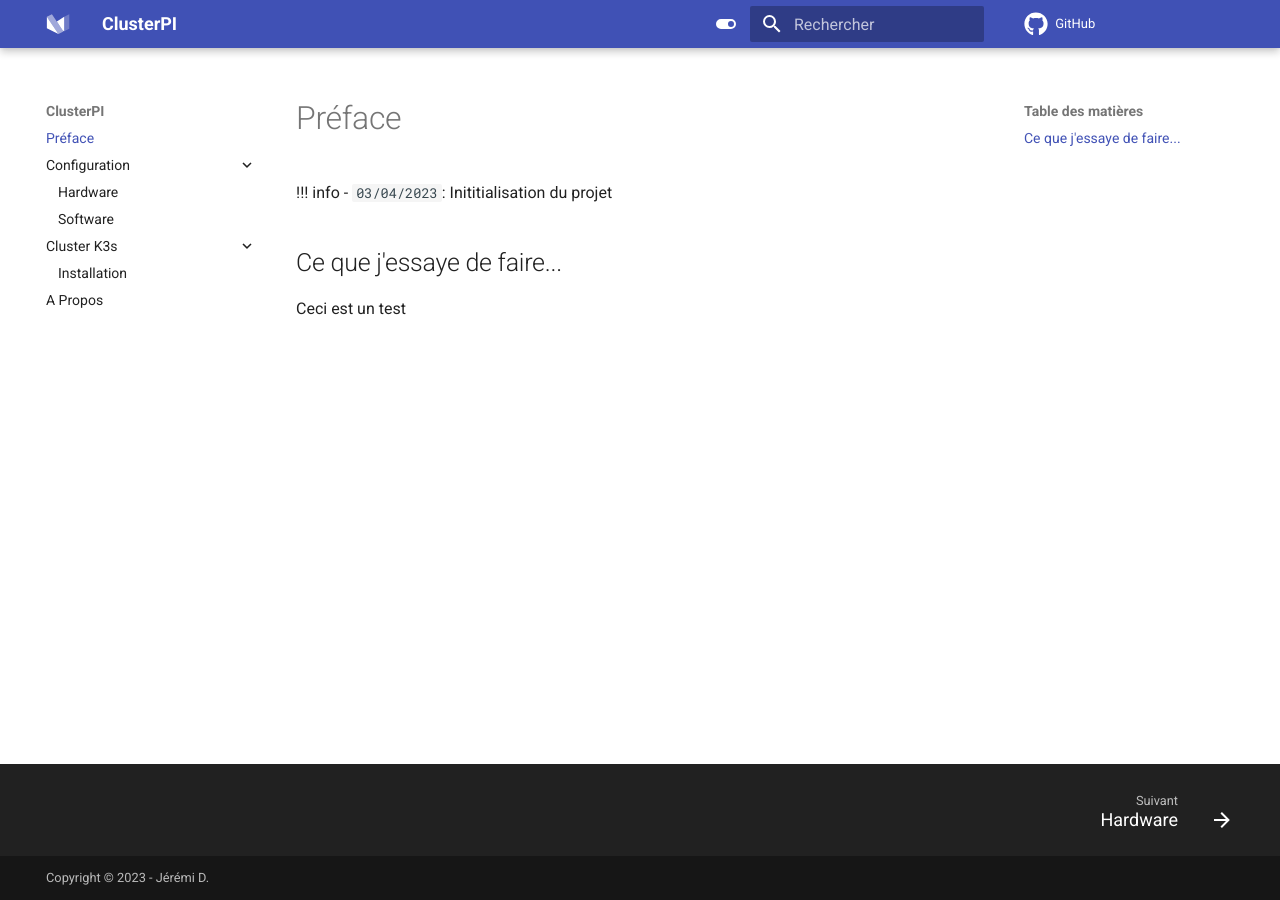
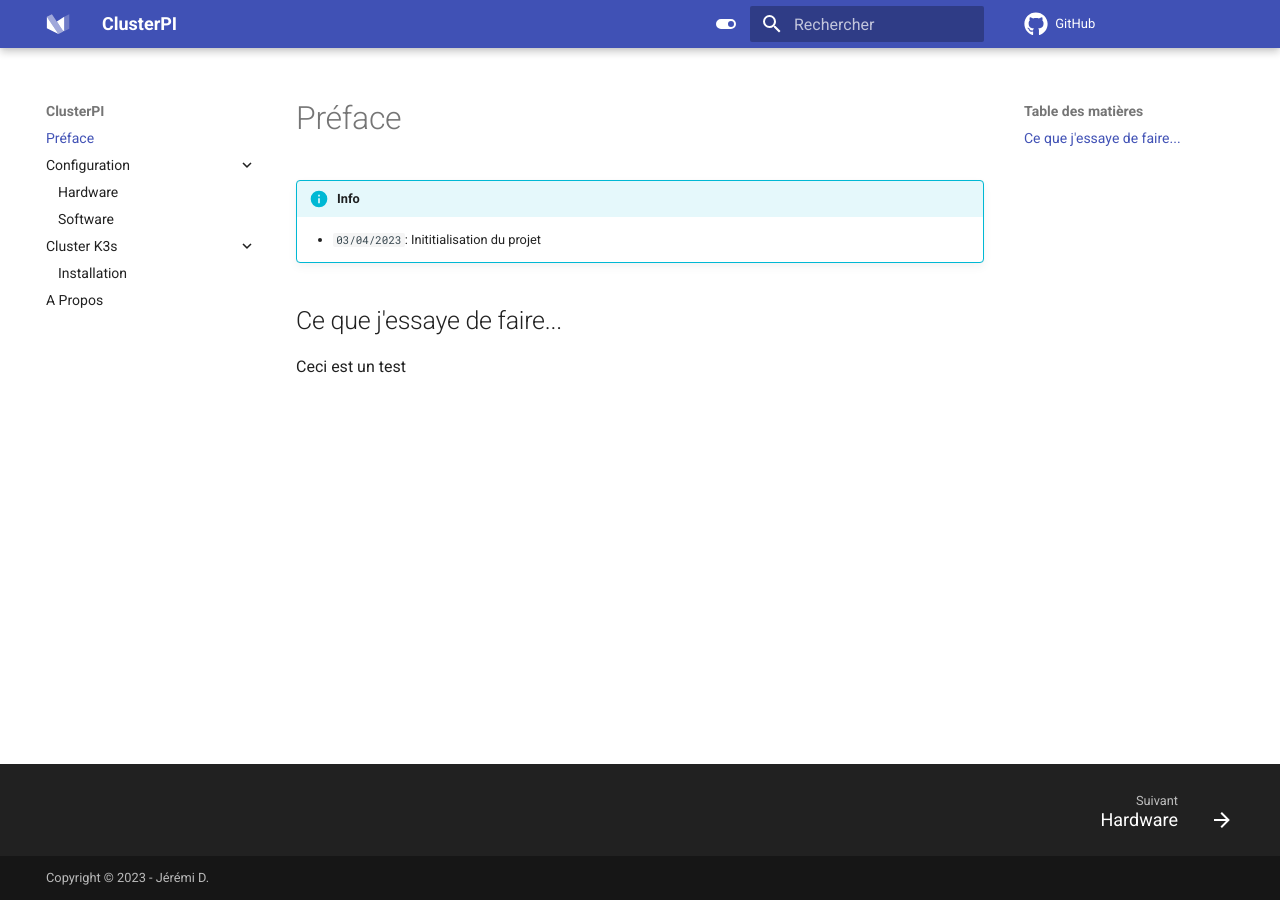
Before and after one commit to kayoo123/cluster-pi, an MkDocs documentation site: the page built from docs/index.md, in a window 1280 px wide. Built offline with MkDocs 1.6.1 and Material for MkDocs 9.7.7, drawn with Linux system fonts in a browser that asks for light colours; comment, search, counter and statistics services are not loaded.

Commit message:
Update mkdocs.yml

```diff
--- a/mkdocs.yml
+++ b/mkdocs.yml
@@ -41,13 +41,45 @@
     - content.code.copy
 
 markdown_extensions:
+  - abbr
+  - admonition
+  - attr_list
+  - def_list
+  - footnotes
+  - md_in_html
+  - toc:
+      permalink: true
+  - pymdownx.arithmatex:
+      generic: true
+  - pymdownx.betterem:
+      smart_enable: all
+  - pymdownx.caret
+  - pymdownx.details
+  - pymdownx.emoji:
+      emoji_generator: !!python/name:materialx.emoji.to_svg
+      emoji_index: !!python/name:materialx.emoji.twemoji
   - pymdownx.highlight:
       anchor_linenums: true
       line_spans: __span
       pygments_lang_class: true
   - pymdownx.inlinehilite
-  - pymdownx.snippets
-  - pymdownx.superfences
+  - pymdownx.keys
+  - pymdownx.magiclink:
+      repo_url_shorthand: true
+      user: squidfunk
+      repo: mkdocs-material
+  - pymdownx.mark
+  - pymdownx.smartsymbols
+  - pymdownx.superfences:
+      custom_fences:
+        - name: mermaid
+          class: mermaid
+          format: !!python/name:pymdownx.superfences.fence_code_format
+  - pymdownx.tabbed:
+      alternate_style: true
+  - pymdownx.tasklist:
+      custom_checkbox: true
+  - pymdownx.tilde
 
 plugins:
   - search
```
